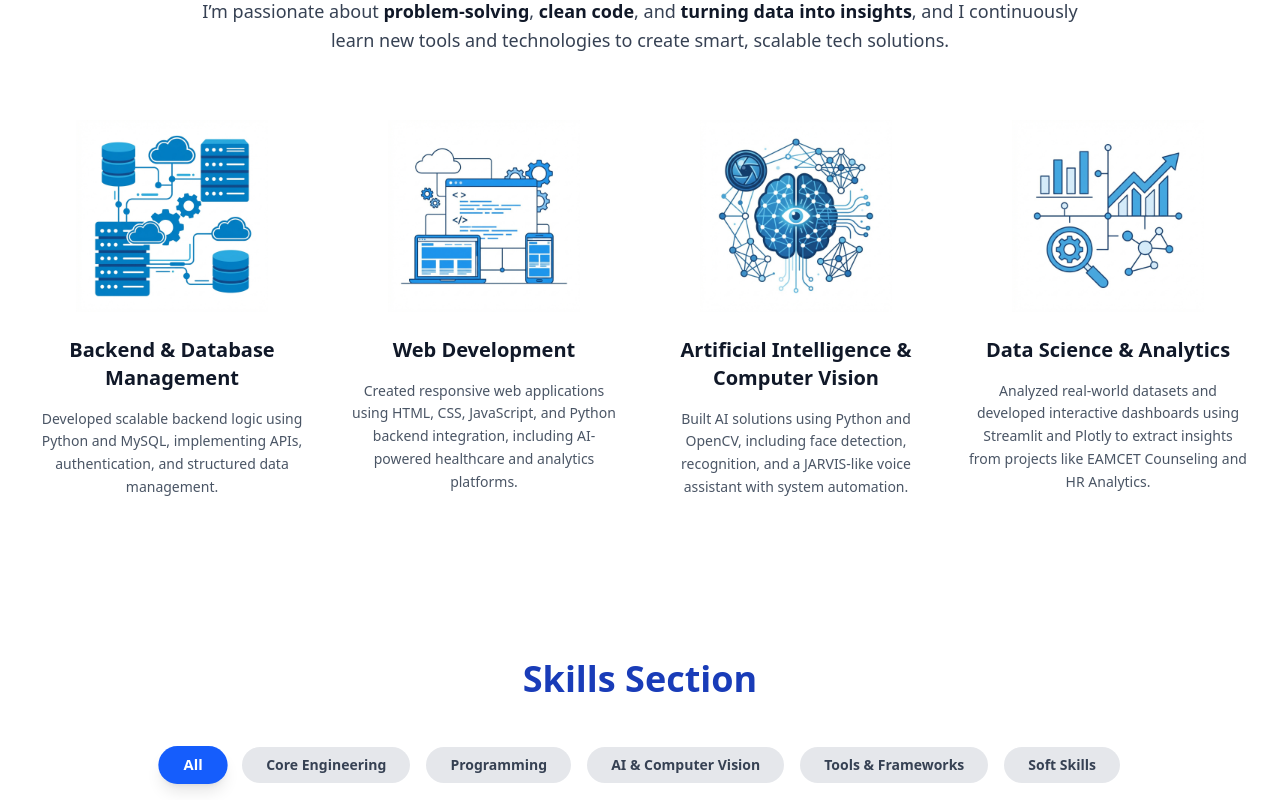
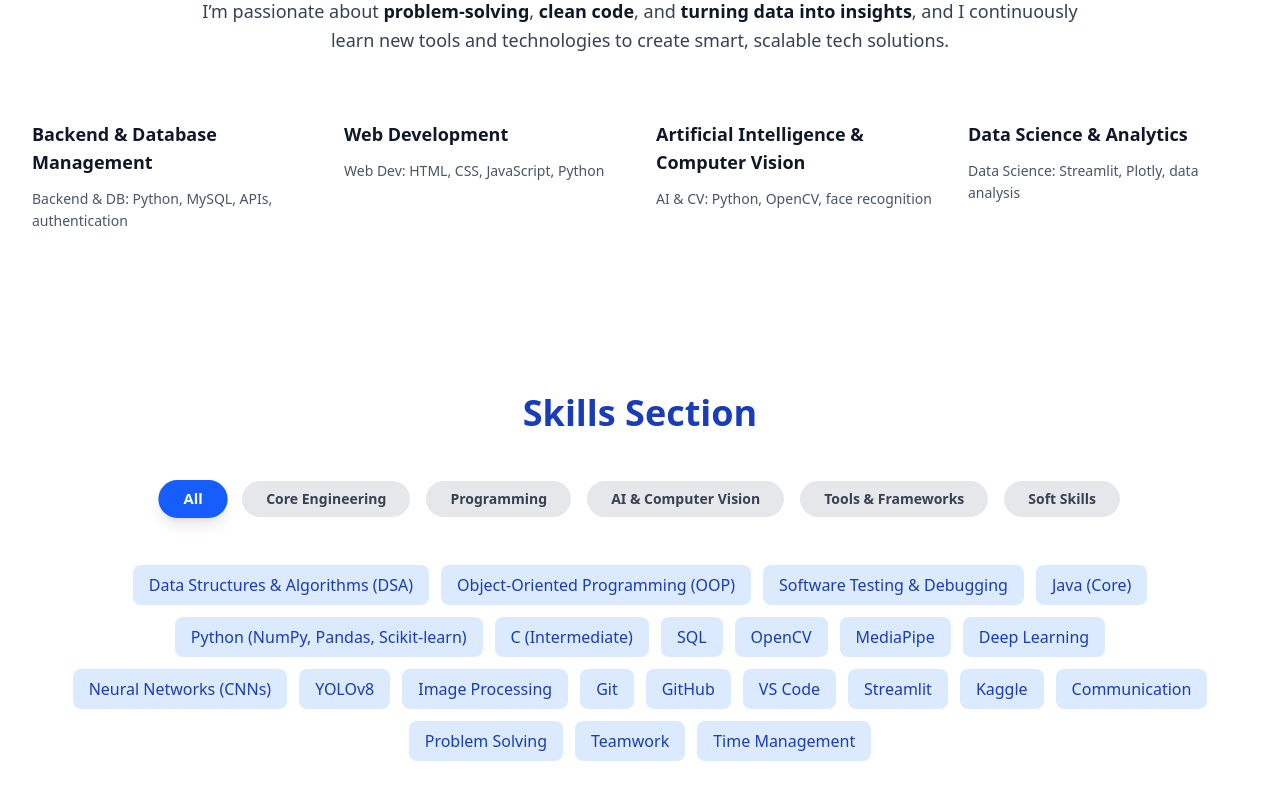
Before and after one commit to pulibharat/portfolio, a Next.js app: page / in a window 1280 px wide. Shown: the part 1160-1960 px from the top of the page. Built offline with nearby package versions, Linux system fonts and the light colour scheme.

Commit message:
Refactor About section layout and remove Footer

```diff
--- a/src/app/page.tsx
+++ b/src/app/page.tsx
@@ -7,7 +7,7 @@ import Experience from '@/components/Experience';
 import Education from '@/components/Education';
 import Certifications from '@/components/Certifications';
 import Achievements from '@/components/Achievements';
-import Footer from '@/components/Footer';
+
 
 export default function Home() {
   return (
@@ -23,7 +23,6 @@ export default function Home() {
         <Certifications />
         <Achievements />
       </main>
-      <Footer />
     </div>
   );
 }
--- a/src/components/About.tsx
+++ b/src/components/About.tsx
@@ -4,23 +4,19 @@ export default function About() {
   const experiences = [
     {
       title: 'Backend & Database Management',
-      description: 'Developed scalable backend logic using Python and MySQL, implementing APIs, authentication, and structured data management.',
-      image: '/assets/about/backend.png',
+      description: 'Backend & DB: Python, MySQL, APIs, authentication',
     },
     {
       title: 'Web Development',
-      description: 'Created responsive web applications using HTML, CSS, JavaScript, and Python backend integration, including AI-powered healthcare and analytics platforms.',
-      image: '/assets/about/web-dev.png',
+      description: 'Web Dev: HTML, CSS, JavaScript, Python',
     },
     {
       title: 'Artificial Intelligence & Computer Vision',
-      description: 'Built AI solutions using Python and OpenCV, including face detection, recognition, and a JARVIS-like voice assistant with system automation.',
-      image: '/assets/about/ai-vision.png',
+      description: 'AI & CV: Python, OpenCV, face recognition',
     },
     {
       title: 'Data Science & Analytics',
-      description: 'Analyzed real-world datasets and developed interactive dashboards using Streamlit and Plotly to extract insights from projects like EAMCET Counseling and HR Analytics.',
-      image: '/assets/about/data-science.png',
+      description: 'Data Science: Streamlit, Plotly, data analysis',
     },
   ];
 
@@ -40,15 +36,8 @@ export default function About() {
 
         <div className="grid grid-cols-1 md:grid-cols-2 lg:grid-cols-4 gap-8">
           {experiences.map((exp, index) => (
-            <div key={index} className="flex flex-col items-center text-center group">
-              <div className="w-48 h-48 mb-6 transition-transform duration-300 group-hover:scale-105">
-                <img
-                  src={exp.image}
-                  alt={exp.title}
-                  className="w-full h-full object-contain"
-                />
-              </div>
-              <h3 className="text-xl font-bold text-gray-900 mb-4">{exp.title}</h3>
+            <div key={index} className="flex flex-col text-left group">
+              <h3 className="text-lg font-bold text-gray-900 mb-3">{exp.title}</h3>
               <p className="text-sm text-gray-600 leading-relaxed">
                 {exp.description}
               </p>
```
